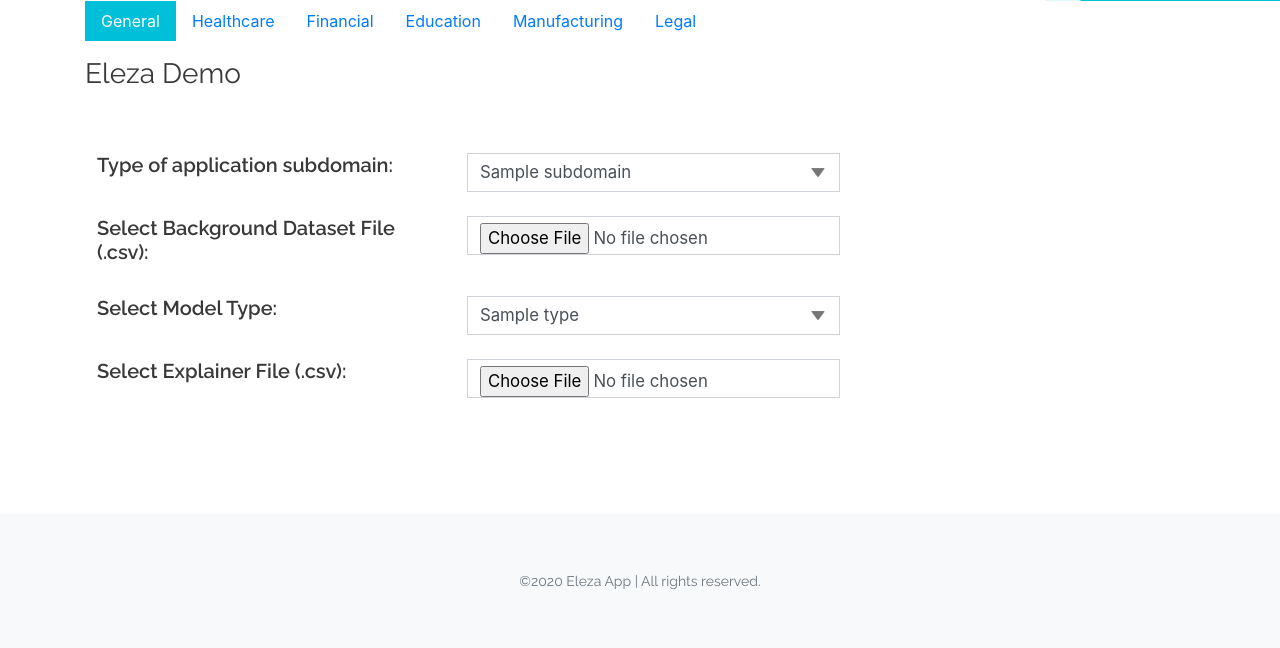
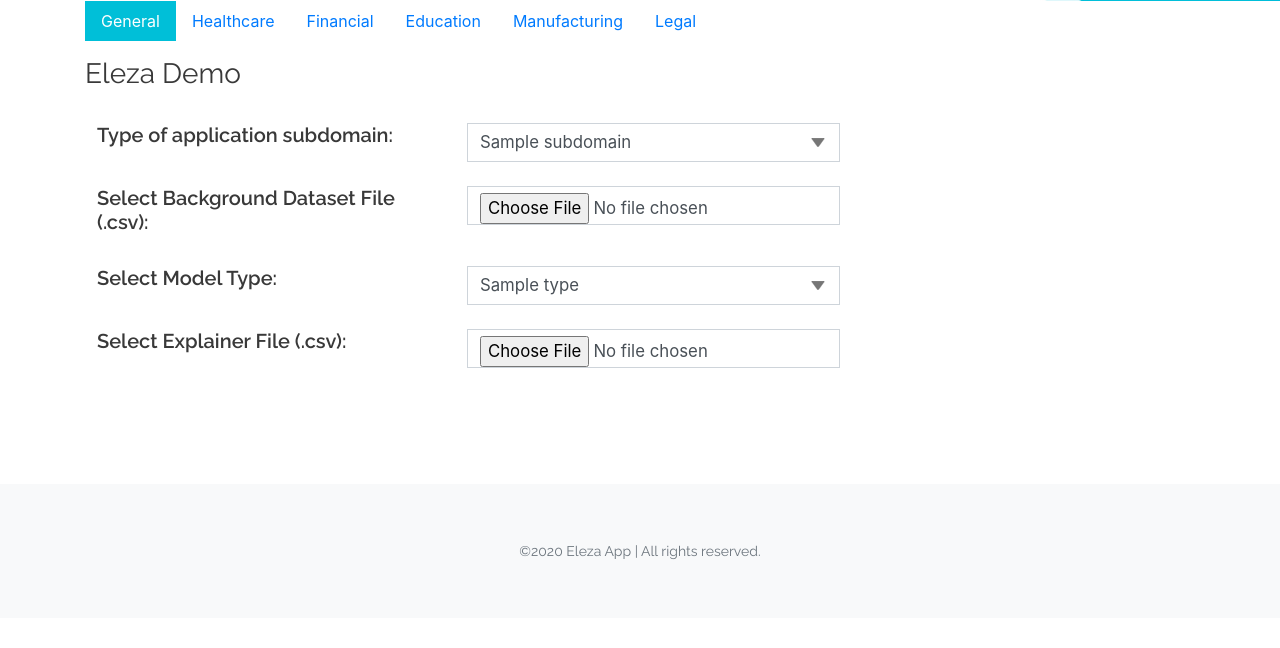
Before and after one commit to kipod/eleza, a Flask app: page /demo/ in a window 1280 px wide. Shown: the part 319-967 px from the top of the page. After the commit the page ends 879 px from the top, so only its background shows below. Run offline with Flask 2, Linux system fonts and the light colour scheme; a user stored in the database is signed in; tables that the repository leaves empty hold one stand-in row (values such as "Sample post"); some libraries are stand-ins or nearby versions.

Commit message:
indent_top_make_smaller

```diff
--- a/app/templates/demo.html
+++ b/app/templates/demo.html
@@ -79,7 +79,7 @@
             <form class="form" role="form" action="{{ url_for("demo.demo") }}" method="post" enctype="multipart/form-data">
               {{ form.csrf_token }}
               <input id="domain" name="domain" type="hidden" value="healthcare">
-              <table class="table table-hover table-borderless" style="margin-top: 50px;">
+              <table class="table table-hover table-borderless" style="margin-top: 20px;">
                 <tr>
                   <td>
                     <h5 class="bold_text_default">Type of application subdomain: </h5>
@@ -160,7 +160,7 @@
             <form class="form" role="form" action="{{ url_for("demo.demo") }}" method="post" enctype="multipart/form-data">
               {{ form.csrf_token }}
               <input id="domain" name="domain" type="hidden" value="healthcare">
-              <table class="table table-hover table-borderless" style="margin-top: 50px;">
+              <table class="table table-hover table-borderless" style="margin-top: 20px;">
                 <tr>
                   <td>
                     <h5 class="bold_text_default">Type of application subdomain: </h5>
@@ -240,7 +240,7 @@
             <h3 style="margin-top: 10px;">
               Please enter required information:
             </h3>
-            <table class="table table-hover table-borderless" style="margin-top: 50px;">
+            <table class="table table-hover table-borderless" style="margin-top: 20px;">
               <tr>
                 <td>
                   <h5 class="bold_text_default">Type of application subdomain: </h5>
```
